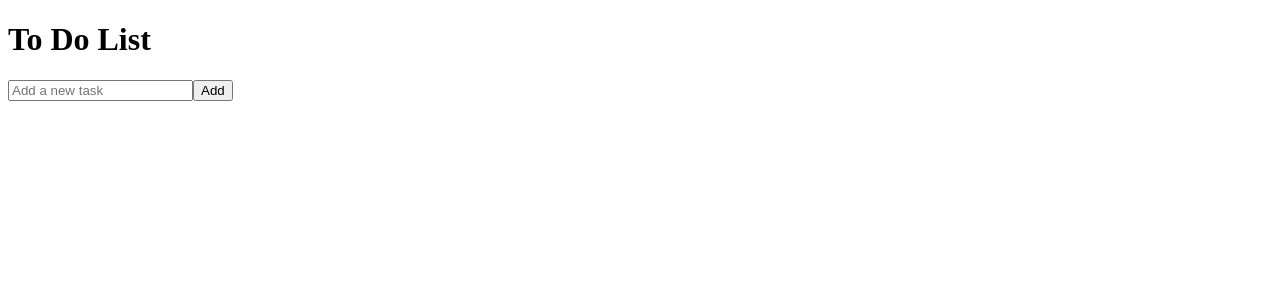
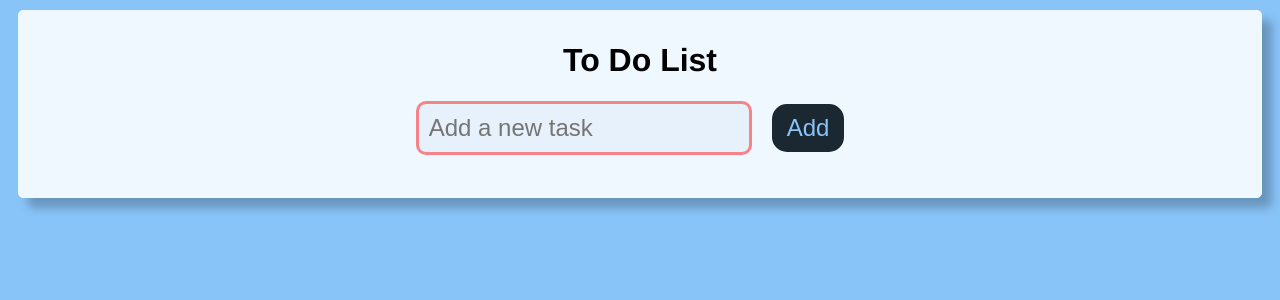
Before and after one commit to HassanT06/WebProjectsPractice, a React (Vite) app in the folder REACT_PROJS/my-react-app/: page / in a window 1280 px wide. Shown: the top 300 px of the page. Built offline with nearby package versions, Linux system fonts and the light colour scheme.

Commit message:
to do app styling

```diff
--- a/REACT_PROJS/my-react-app/src/index.css
+++ b/REACT_PROJS/my-react-app/src/index.css
@@ -1,10 +1,10 @@
 .card{
   border: 1px solid aliceblue;
-  border-radius: 5px;
+  border-radius: 10px;
   padding: 10px;
   margin: 10px;
   background-color: aliceblue;
-  box-shadow: 5px 5px 5px rgba(0, 0, 0, 0.139);
+  box-shadow: 10px 10px 10px rgba(0, 0, 0, 0.139);
   text-align: center;
   max-width: 250px;
   align-items: center;
@@ -13,8 +13,8 @@
 .card .card-image{
   max-width: 75%;
   height: auto;
-  box-shadow: 5px 10px 5px rgba(0, 0, 0, 0.239);
-  margin-bottom: 5px;
+  box-shadow: 10px 10px 10px rgba(0, 0, 0, 0.239);
+  margin-bottom: 10px;
 }
 .card .card-title{
   font-size: 1.75em;
@@ -33,9 +33,9 @@
   align-items: center;
   justify-content: center;
   border: 1px solid aliceblue;
-  border-radius: 5px;
+  border-radius: 10px;
   background-color: aliceblue;
-  box-shadow: 5px 5px 5px rgba(0, 0, 0, 0.139);
+  box-shadow: 10px 10px 10px rgba(0, 0, 0, 0.139);
   padding: 10px;
   margin: 10px;
 }
@@ -63,3 +63,61 @@
   scale: 1.2;
   transition: all 0.1s ease;
 }
+
+.todolist{
+  font-family: Helvetica;
+  text-align: center;
+  align-items: center;
+  justify-content: center;
+  border: 1px solid aliceblue;
+  border-radius: 5px;
+  background-color: aliceblue;
+  box-shadow: 10px 10px 10px rgba(0, 0, 0, 0.239);
+  padding: 10px;
+  margin: 10px;
+}
+.input{
+  font-size: 1.5em;
+  padding: 10px;
+  border: 3px solid hsla(0, 100%, 62%, 0.608);
+  border-radius: 10px;
+  background-color: rgb(230, 241, 252);
+  color: hsl(0, 100%, 62%);
+}
+.todolist button{
+  font-size: 1.5em;
+  margin-inline: 20px;
+  padding: 10px;
+  padding-inline: 15px;
+  border: none;
+  border-radius: 15px;
+  background-color: rgb(27, 39, 49);
+  color: rgb(137, 196, 248);
+  cursor: pointer;
+}
+.todolist button:hover{
+  background-color: rgb(225, 237, 247);
+  color: rgb(27, 39, 49);
+  scale: 1.2;
+  transition: all 0.1s ease;
+}
+.list{
+  display: flex;
+  flex-direction: column;
+}
+.list-item{
+  font-size: 1.5em;
+  color: rgb(27, 39, 49);
+  font-family: Helvetica;
+  border: 2px solid rgb(137, 196, 248);
+  background-color: rgb(137, 196, 248);
+  margin-bottom: 10px;
+  padding: 10px;
+  flex: 1;
+  justify-content: space-between;
+  align-items: center;
+}
+
+body{
+  background-color: rgb(137, 196, 248);
+}
```
